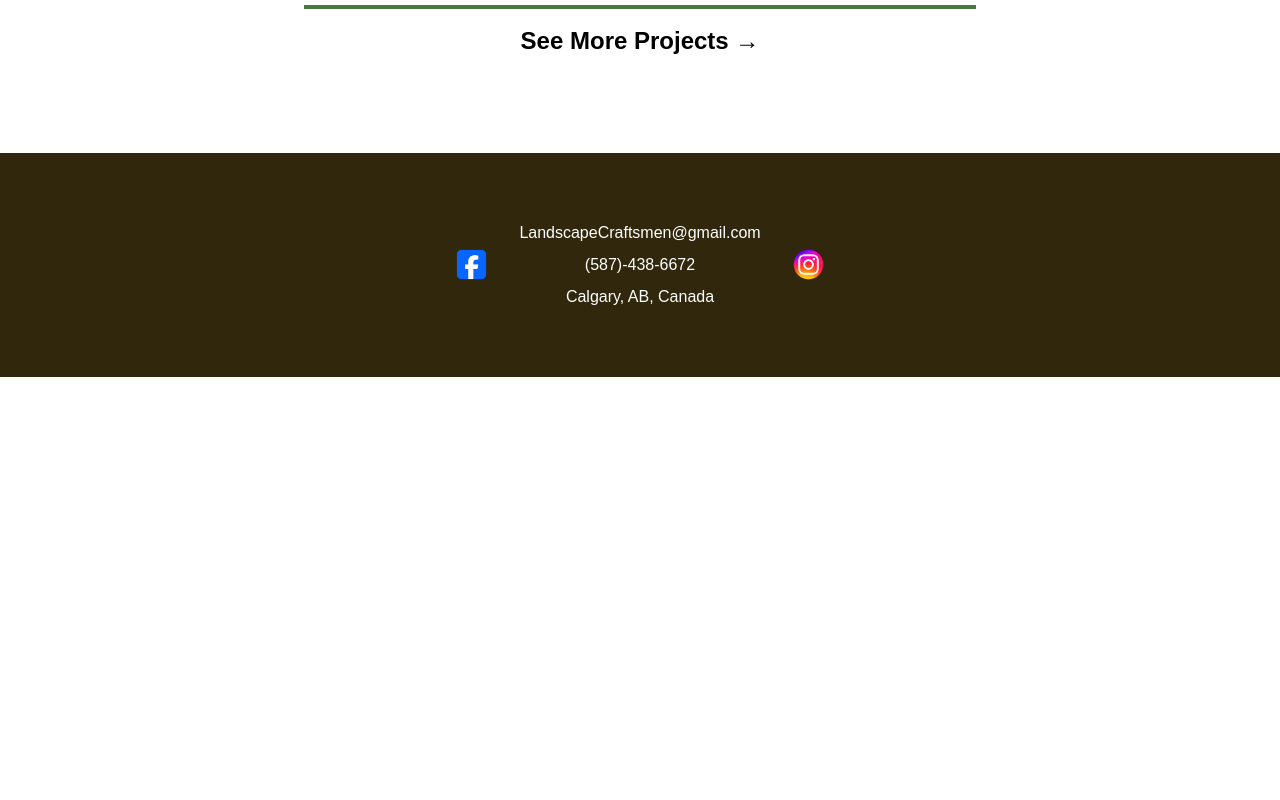
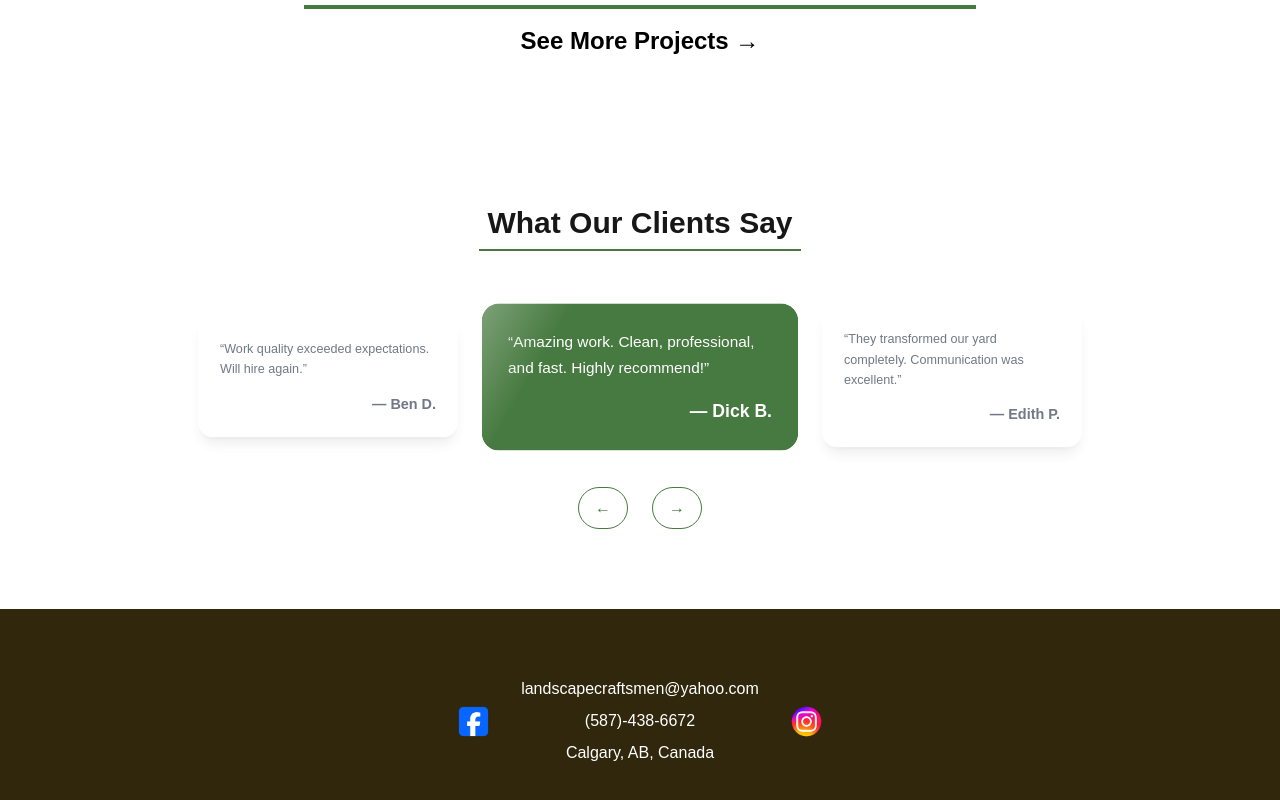
Before and after one commit to Syntactix31/capstone-proj, a Next.js app: page / in a window 1280 px wide. Shown: the part 1584-2384 px from the top of the page. Before the commit the page ends 1961 px from the top, so only its background shows below. Built offline with nearby package versions, Linux system fonts and the light colour scheme.

Commit message:
Major changes to homepage with comments

```diff
--- /dev/null
+++ b/src/app/components/CommentsCarousel.js
@@ -0,0 +1,195 @@
+"use client";
+import { useState } from "react";
+
+const comments = [
+  {
+    name: "Dick B.",
+    text: "Amazing work. Clean, professional, and fast. Highly recommend!",
+  },
+  {
+    name: "Edith P.",
+    text: "They transformed our yard completely. Communication was excellent.",
+  },
+  {
+    name: "Mike O.",
+    text: "On time, fair pricing, and great attention to detail.",
+  },
+  {
+    name: "Nick G.",
+    text: "Best landscaping experience we've ever had.",
+  },
+  {
+    name: "Ben D.",
+    text: "Work quality exceeded expectations. Will hire again.",
+  },
+];
+
+export default function CommentCarousel() {
+  const [index, setIndex] = useState(0);
+
+  const [shimmerKey, setShimmerKey] = useState(0);
+
+
+  const prev = () => {
+    setIndex((i) => (i === 0 ? comments.length - 1 : i - 1));
+    setShimmerKey((k) => k + 1);
+  };
+
+  const next = () => {
+    setIndex((i) => (i === comments.length - 1 ? 0 : i + 1));
+    setShimmerKey((k) => k + 1);
+  };
+
+
+  const getItem = (offset) =>
+    comments[(index + offset + comments.length) % comments.length];
+
+  return (
+    <div className="relative flex flex-wrap justify-center w-full max-w-5xl mx-auto mt-16 px-4">
+      <h2 className="text-3xl font-extrabold text-center mb-12 border-b-2 p-2 border-[#477a40] inline-block mx-auto">
+        What Our Clients Say
+      </h2>
+
+      <div className="flex items-center justify-center gap-6">
+        <Bubble data={getItem(-1)} faded />
+        <Bubble data={getItem(0)} key={`focused-${shimmerKey}`} focused />
+        <Bubble data={getItem(1)} faded />
+      </div>
+
+      {/* Controls */}
+      <div className="flex justify-center gap-6 mt-8">
+        <button
+          onClick={prev}
+          className="px-4 py-2 rounded-full border border-[#477a40] text-[#477a40] hover:bg-[#477a40] hover:text-white transition active:scale-95 hover:cursor-pointer"
+        >
+          ←
+        </button>
+        <button
+          onClick={next}
+          className="px-4 py-2 rounded-full border border-[#477a40] text-[#477a40] hover:bg-[#477a40] hover:text-white transition active:scale-95 hover:cursor-pointer"
+        >
+          →
+        </button>
+      </div>
+    </div>
+  );
+}
+
+function Bubble({ data, focused, faded }) {
+  return (
+    <div
+      className={`
+        rounded-2xl p-6 shadow-lg transition-all duration-300
+        ${focused ? "scale-110 bg-[#477a40] text-white z-10 more-shimmer" : ""}
+        ${faded ? "scale-90 bg-white text-gray-700 opacity-70" : ""}
+        w-72
+      `}
+    >
+      <p className={`text-sm leading-relaxed ${focused ? "more-shimmer" : ""}`}>“{data.text}”</p>
+      <p className={`mt-4 font-bold text-right `}>— {data.name}</p>
+    </div>
+  );
+}
+
+// ${focused ? "more-shimmer" : ""}
+
+
+
+
+
+
+
+
+// Moving elements from review bubble size potential fix
+
+
+/**
+ * export default function CommentCarousel() {
+  const [index, setIndex] = useState(0);
+  const [shimmerKey, setShimmerKey] = useState(0);
+
+  const prev = () => {
+    setIndex((i) => (i === 0 ? comments.length - 1 : i - 1));
+    setShimmerKey((k) => k + 1);
+  };
+
+  const next = () => {
+    setIndex((i) => (i === comments.length - 1 ? 0 : i + 1));
+    setShimmerKey((k) => k + 1);
+  };
+
+  const getItem = (offset) =>
+    comments[(index + offset + comments.length) % comments.length];
+
+  return (
+    <section className="relative w-full max-w-5xl mx-auto mt-20 px-4">
+      <h2 className="text-3xl font-extrabold text-center mb-12 border-b-2 p-2 border-[#477a40] inline-block mx-auto">
+        What Our Clients Say
+      </h2>
+
+       👇 HEIGHT-LOCKED STAGE
+      <div className="relative flex items-center justify-center gap-6 h-[260px]">
+        <Bubble data={getItem(-1)} faded />
+        <Bubble data={getItem(0)} key={`focused-${shimmerKey}`} focused />
+        <Bubble data={getItem(1)} faded />
+      </div>
+
+
+      <div className="flex justify-center gap-6 mt-8">
+        <button
+          onClick={prev}
+          className="px-4 py-2 rounded-full border border-[#477a40] text-[#477a40] hover:bg-[#477a40] hover:text-white transition active:scale-95"
+        >
+          ←
+        </button>
+        <button
+          onClick={next}
+          className="px-4 py-2 rounded-full border border-[#477a40] text-[#477a40] hover:bg-[#477a40] hover:text-white transition active:scale-95"
+        >
+          →
+        </button>
+      </div>
+    </section>
+  );
+}
+
+ *
+ *
+ *
+ *
+ *
+ *
+ *
+ *
+ *
+ *
+ *
+ *
+ *
+ *
+ *
+ *
+ *
+ *
+ *
+ * function Bubble({ data, focused, faded }) {
+  return (
+    <div
+      className={`
+        w-72 rounded-2xl p-6 shadow-lg transition-transform duration-300
+        ${focused ? "scale-110 bg-[#477a40] text-white z-10" : ""}
+        ${faded ? "scale-90 bg-white text-gray-700 opacity-70" : ""}
+      `}
+    >
+      <p className="text-sm leading-relaxed">“{data.text}”</p>
+      <p className="mt-4 font-bold text-right">— {data.name}</p>
+    </div>
+  );
+}
+
+ *
+ *
+ *
+ *
+ *
+ */
--- a/src/app/components/Footer.js
+++ b/src/app/components/Footer.js
@@ -12,7 +12,7 @@ export default function Footer() {
 
 
         <div className="justify-center flex flex-col gap-2">
-          <p>LandscapeCraftsmen@gmail.com</p>
+          <p>landscapecraftsmen@yahoo.com</p>
           <p>(587)-438-6672</p>
           <p>Calgary, AB, Canada</p>
         </div>
--- a/src/app/globals.css
+++ b/src/app/globals.css
@@ -170,3 +170,43 @@ body {
 .item {
   flex: 0 0 calc(33.333% - 16px);
 }
+
+
+html {
+  scroll-behavior: smooth;
+}
+
+
+/* Experimenting with Shimmer effect for reviews */
+
+/* .more-shimmer {
+  mask: linear-gradient(-60deg, #000 30%, #0005, #000 70%) right/350% 100%;
+  animation: shimmer 2.5s infinite;
+} */
+
+/* .more-shimmer {
+  mask: linear-gradient(-60deg, #000 30%, #0005, #000 70%) right/300% 100%;
+  animation: shimmer 1.2s ease-in-out;
+}
+
+
+@keyframes shimmer {
+  100% {
+    mask-position: left
+  }
+}
+ */
+
+.more-shimmer {
+  mask: linear-gradient(-60deg, #000 30%, #0005, #000 70%) right/300% 100%;
+  animation: shimmer 1.2s ease-in-out 1.1s backwards;
+}
+
+@keyframes shimmer {
+  from {
+    mask-position: right;
+  }
+  to {
+    mask-position: left;
+  }
+}
--- a/src/app/page.js
+++ b/src/app/page.js
@@ -3,6 +3,8 @@ import Image from "next/image";
 
 import NavBar from "./components/Navbar.js";
 import Footer from "./components/Footer.js";
+
+import CommentCarousel from "./components/CommentsCarousel.js";
 
 export default function Home() {
 
@@ -81,8 +83,10 @@ export default function Home() {
             </div>
 
             {/* Center Button */}
+
+            {/* hover:bg-[#f3fff3] */}
             <div className="flex justify-center items-center w-full my-4">
-              <div className="p-4 mx-auto text-white rounded-2xl bg-[#477a40] text-2xl font-normal w-72 text-center hover:cursor-pointer border-2 border-transparent hover:bg-[#f3fff3] hover:border-[#477A40] hover:text-[#477A40] transition-all duration-200 hover:scale-105 active:scale-95 shadow-2xl backdrop-blur-sm">
+              <div className="p-4 mx-auto text-white rounded-2xl bg-[#477a40] text-2xl font-normal w-72 text-center hover:cursor-pointer border-2 border-transparent hover:bg-white hover:border-[#477A40] hover:text-[#477A40] transition-all duration-200 hover:scale-105 active:scale-95 shadow-2xl backdrop-blur-sm">
                 Request a Quote
               </div>
             </div>
@@ -112,6 +116,8 @@ export default function Home() {
 
         </div>
 
+        <CommentCarousel />
+
 
 
       </main>
@@ -125,3 +131,11 @@ export default function Home() {
 
 
 // TODO:  Adjust button position from z-index to flex boundaries
+// text masking on services bubbles on main page when hover they expand and reverse the mask
+
+
+// write a review button under client reviews for users logged in
+
+// text or full bubble shimmer effect on delay each time and arrow is pressed
+
+// clicking on the comment in focus shows a pop up modal of full customer review
```
